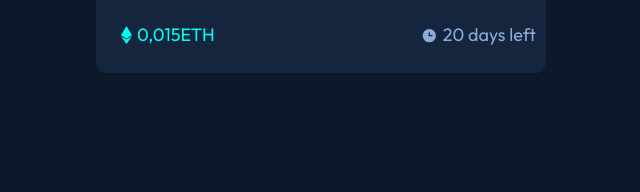
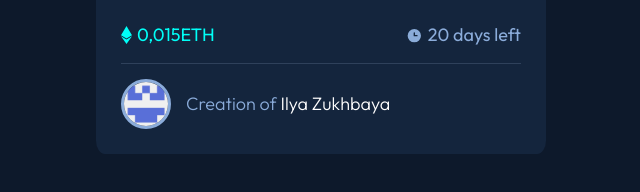
Before and after one commit to Ilya-Zukhbaya/NFT-card-preview, a plain HTML site: page index.html in a window 1280 px wide. Shown: the part 572-764 px from the top of the page, without its empty margins (319-959 px from the left). Drawn offline with Linux system fonts and the light colour scheme.

Commit message:
Final result

```diff
--- a/index.html
+++ b/index.html
@@ -31,6 +31,10 @@
         <p class="NFT__description-timeleft-text">20 days left</p>
       </div>
     </article>
+    <article class="NFT__creator-container">
+      <img src="./images/myAvatar.png" alt="NFT__creator-avatar" class="NFT__creator-avatar">
+      <p class="NFT__creator">Creation of <span class="span__creator">Ilya Zukhbaya</span></p>
+    </article>
   </div>
 
 </body>
--- a/style.css
+++ b/style.css
@@ -29,7 +29,7 @@ html, body{
 .NFT__description-price{
     color: var(--cyan);
 }
-.card__text-container, .NFT__description-container{
+.card__text-container, .NFT__creator-container{
     padding: 0 10px 25px 25px;
 }
 .card__image-overlay{
@@ -64,6 +64,9 @@ html, body{
     display: flex;
     justify-content: space-between;
     font-weight: 400;
+    border-bottom: 1px solid var(--line);
+    margin: 0 25px;
+    padding-bottom: 15px;
 }
 .NFT__description-price-container, .NFT__description-timeleft-container{
     display: flex;
@@ -78,3 +81,20 @@ html, body{
     transition-delay: 0.5s;
     transition-timing-function: ease-in;
 }
+.NFT__creator-avatar{
+    width: 50x;
+    height: 50px;
+    border-radius: 50%;
+    border: 3px solid var(--soft-blue);
+}
+.NFT__creator-container{
+    display: flex;
+    align-items: center;
+    padding-top: 15px;
+}
+.NFT__creator{
+    padding-left: 15px;
+}
+.span__creator{
+    color: var(--white);
+}
```
